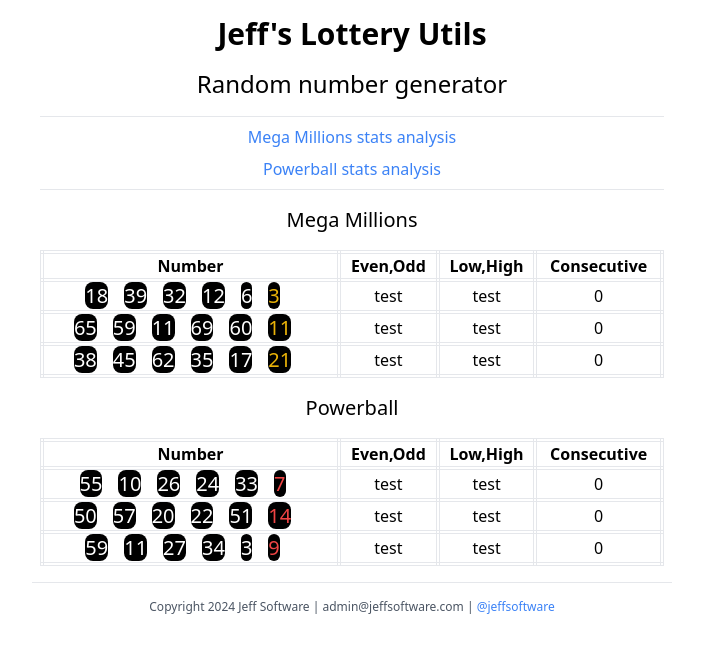
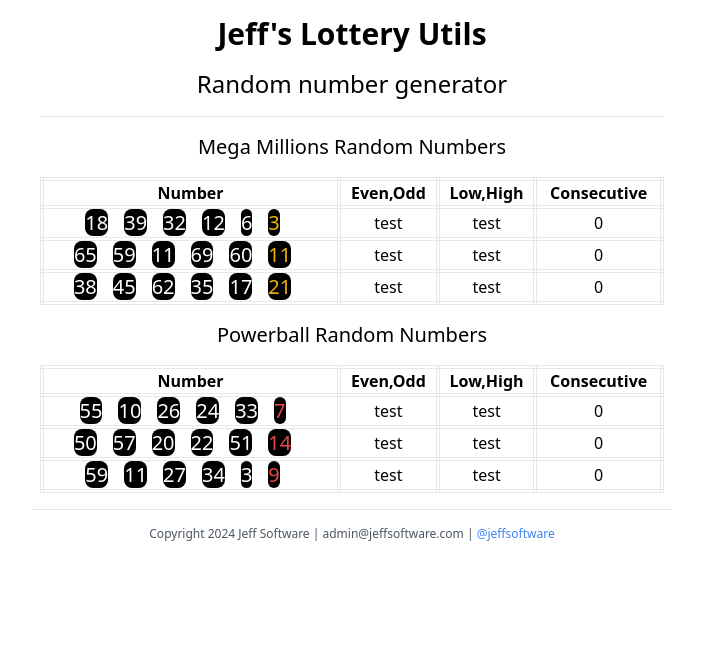
Before and after one commit to jbaranski/jeffs-lottery-utils, an Angular app in the folder client/: page /rng in a window 1280 px wide. Before the commit this address led to /. Shown: the top 652 px of the page, without its empty margins (288-991 px from the left). Built offline with nearby package versions, Linux system fonts and the light colour scheme.

Commit message:
improve client

```diff
--- a/client/src/app/app.routes.ts
+++ b/client/src/app/app.routes.ts
@@ -2,11 +2,16 @@ import { Routes } from '@angular/router';
 import { LandingPageComponent } from './landing-page/landing-page.component';
 import { MegamillionsStatsComponent } from './megamillions-stats/megamillions-stats.component';
 import { PowerballStatsComponent } from './powerball-stats/powerball-stats.component';
+import { RngComponent } from './rng/rng.component';
 
 export const routes: Routes = [
   {
     path: '',
     component: LandingPageComponent
+  },
+  {
+    path: 'rng',
+    component: RngComponent
   },
   {
     path: 'megamillions-stats',
--- a/client/src/app/landing-page/landing-page.component.html
+++ b/client/src/app/landing-page/landing-page.component.html
@@ -1,83 +1,13 @@
 <router-outlet />
 <div class="p-2">
-  <h3 class="text-2xl mb-4 text-center">Random number generator</h3>
-  <!-- <p class="text-center mb-4 text-gray-500">
-    Last updated: <span class="italic">{{ updatedDate }}</span>
-  </p> -->
-  <hr class="mt-4" />
-  <p class="mt-2 mt-2 text-center">
-    <a class="text-blue-500" routerLink="/megamillions-stats" routerLinkActive="true">Mega Millions stats analysis</a>
+  <hr class="mt-2" />
+  <p class="mt-4 text-center">
+    <a class="text-blue-500" routerLink="/megamillions-stats" routerLinkActive="true" target="_blank">Mega Millions stats analysis</a>
   </p>
   <p class="mt-2 mb-2 text-center">
-    <a class="text-blue-500" routerLink="/powerball-stats" routerLinkActive="true">Powerball stats analysis</a>
+    <a class="text-blue-500" routerLink="/powerball-stats" routerLinkActive="true" target="_blank">Powerball stats analysis</a>
   </p>
-  <!-- <hr />
-  <div class="mt-2 mb-2 text-center" >
-    <input type="checkbox" id="allowEvenOdd" name="allowEvenOdd" />
-    <label  class="ml-1 mr-4" for="allowEvenOdd">Allow all even/odd</label>
-    <input type="checkbox" id="allowLowHigh" name="allowLowHigh" />
-    <label class="ml-1 mr-4" for="allowLowHigh">Allow all low/high</label>
-    <input type="checkbox" id="allowConsecutives" name="allowConsecutives" />
-    <label class="ml-1 mr-4" for="allowConsecutives">Allow consecutives</label>
-  </div> -->
-  <hr />
-  <h3 class="text-xl mt-4 mb-4 text-center">Mega Millions</h3>
-  <div class="text-center">
-    <table class="w-full mt-4 border-double border-4">
-      <thead>
-        <tr class="border-double border-4">
-          <th class="border-double border-4 px-0 py-0">Number</th>
-          <th class="border-double border-4 px-0 py-0">Even,Odd</th>
-          <th class="border-double border-4 px-0 py-0">Low,High</th>
-          <th class="border-double border-4 px-0 py-0">Consecutive</th>
-        </tr>
-      </thead>
-      <tbody>
-        @for (megamillion of megamillions; track megamillion; let i = $index) {
-          <tr class="border-double border-4 text-center">
-            <td class="px-0 py-0 border-double border-4">
-              @for (num of megamillion; track num) {
-                  <span class="mr-4 text-xl bg-black text-white border-double rounded-lg">{{num}}</span>
-              }
-              <span class="mr-4 text-xl bg-black text-yellow-500 border-double rounded-lg">{{megaplier[i]}}</span>
-            </td>
-            <td class="px-0 py-0 border-double border-4">
-              test
-            </td>
-            <td class="px-0 py-0 border-double border-4">test</td>
-            <td class="px-0 py-0 border-double border-4">0</td>
-        }
-      </tbody>
-    </table>
-  </div>
-  <h3 class="text-xl mt-4 mb-4 text-center">Powerball</h3>
-  <div class="text-center">
-    <table class="w-full mt-4 border-double border-4">
-      <thead>
-        <tr class="border-double border-4">
-          <th class="border-double border-4 px-0 py-0">Number</th>
-          <th class="border-double border-4 px-0 py-0">Even,Odd</th>
-          <th class="border-double border-4 px-0 py-0">Low,High</th>
-          <th class="border-double border-4 px-0 py-0">Consecutive</th>
-        </tr>
-      </thead>
-      <tbody>
-        @for (powerball of powerballs; track powerball; let i = $index) {
-          <tr class="border-double border-4 text-center">
-            <td class="px-0 py-0 border-double border-4">
-              @for (num of powerball; track num) {
-                  <span class="mr-4 text-xl bg-black text-white border-double rounded-lg">{{num}}</span>
-              }
-              <span class="mr-4 text-xl bg-black text-red-500 border-double rounded-lg">{{powerup[i]}}</span>
-            </td>
-            <td class="px-0 py-0 border-double border-4">
-              test
-            </td>
-            <td class="px-0 py-0 border-double border-4">test</td>
-            <td class="px-0 py-0 border-double border-4">0</td>
-          </tr>
-        }
-      </tbody>
-    </table>
-  </div>
+  <p class="mt-2 text-center">
+    <a class="text-blue-500" routerLink="/rng" routerLinkActive="true" target="_blank">Random number generator (Mega Millions and Powerball)</a>
+  </p>
 </div>
--- a/client/src/app/landing-page/landing-page.component.ts
+++ b/client/src/app/landing-page/landing-page.component.ts
@@ -1,8 +1,5 @@
 import { Component } from '@angular/core';
 import { RouterLink, RouterLinkActive, RouterOutlet } from '@angular/router';
-
-// Mega Millions 1-70 white balls, 1-25 Mega Ball
-// Powerball 1-69 white balls, 1-26 Powerball
 
 @Component({
   selector: 'app-landing-page',
@@ -10,51 +7,4 @@ import { RouterLink, RouterLinkActive, RouterOutlet } from '@angular/router';
   templateUrl: './landing-page.component.html',
   styleUrl: './landing-page.component.css'
 })
-export class LandingPageComponent {
-  NUMS: number = 3;
-  megamillions: number[][] = [];
-  megaplier: number[] = [];
-  powerballs: number[][] = [];
-  powerup: number[] = [];
-
-  ngOnInit(): void {
-    // TODO: add options to generate optimal numbers
-    this.whiteBall(this.megamillions, 70, new Set<number>());
-    this.xUpBall(this.megaplier, 25, new Set<number>());
-
-    this.whiteBall(this.powerballs, 69, new Set<number>());
-    this.xUpBall(this.powerup, 26, new Set<number>());
-  }
-
-  whiteBall(target: number[][], max: number, seen: Set<number>) {
-    for (let i = 0; i < this.NUMS; i++) {
-      const nums: number[] = [];
-      for (let j = 0; j < 5; j++) {
-        nums.push(this.uniqueRandomNumber(max, seen));
-      }
-      target.push(nums);
-    }
-  }
-
-  xUpBall(target: number[], max: number, seen: Set<number>) {
-    for (let i = 0; i < this.NUMS; i++) {
-      target.push(this.uniqueRandomNumber(max, seen));
-    }
-  }
-
-  uniqueRandomNumber(max: number, seen: Set<number>): number {
-    let num = this.generateRandomNumber(max);
-    while (seen.has(num)) {
-      num = this.generateRandomNumber(max);
-    }
-    seen.add(num);
-    return num;
-  }
-
-  generateRandomNumber(max: number): number {
-    // Generate a random integer between 1 and x
-    const min = 1;
-    const cryptoRandom = crypto.getRandomValues(new Uint32Array(1))[0];
-    return min + (cryptoRandom % (max - min + 1));
-  }
-}
+export class LandingPageComponent {}
--- /dev/null
+++ b/client/src/app/rng/rng.component.html
@@ -0,0 +1,63 @@
+<div class="p-2">
+    <h3 class="text-2xl mb-4 text-center">Random number generator</h3>
+    <hr />
+    <h3 class="text-xl mt-4 mb-4 text-center">Mega Millions Random Numbers</h3>
+    <div class="text-center">
+      <table class="w-full mt-4 border-double border-4">
+        <thead>
+          <tr class="border-double border-4">
+            <th class="border-double border-4 px-0 py-0">Number</th>
+            <th class="border-double border-4 px-0 py-0">Even,Odd</th>
+            <th class="border-double border-4 px-0 py-0">Low,High</th>
+            <th class="border-double border-4 px-0 py-0">Consecutive</th>
+          </tr>
+        </thead>
+        <tbody>
+          @for (megamillion of megamillions; track megamillion; let i = $index) {
+            <tr class="border-double border-4 text-center">
+              <td class="px-0 py-0 border-double border-4">
+                @for (num of megamillion; track num) {
+                    <span class="mr-4 text-xl bg-black text-white border-double rounded-lg">{{num}}</span>
+                }
+                <span class="mr-4 text-xl bg-black text-yellow-500 border-double rounded-lg">{{megaplier[i]}}</span>
+              </td>
+              <td class="px-0 py-0 border-double border-4">
+                test
+              </td>
+              <td class="px-0 py-0 border-double border-4">test</td>
+              <td class="px-0 py-0 border-double border-4">0</td>
+          }
+        </tbody>
+      </table>
+    </div>
+    <h3 class="text-xl mt-4 mb-4 text-center">Powerball Random Numbers</h3>
+    <div class="text-center">
+      <table class="w-full mt-4 border-double border-4">
+        <thead>
+          <tr class="border-double border-4">
+            <th class="border-double border-4 px-0 py-0">Number</th>
+            <th class="border-double border-4 px-0 py-0">Even,Odd</th>
+            <th class="border-double border-4 px-0 py-0">Low,High</th>
+            <th class="border-double border-4 px-0 py-0">Consecutive</th>
+          </tr>
+        </thead>
+        <tbody>
+          @for (powerball of powerballs; track powerball; let i = $index) {
+            <tr class="border-double border-4 text-center">
+              <td class="px-0 py-0 border-double border-4">
+                @for (num of powerball; track num) {
+                    <span class="mr-4 text-xl bg-black text-white border-double rounded-lg">{{num}}</span>
+                }
+                <span class="mr-4 text-xl bg-black text-red-500 border-double rounded-lg">{{powerup[i]}}</span>
+              </td>
+              <td class="px-0 py-0 border-double border-4">
+                test
+              </td>
+              <td class="px-0 py-0 border-double border-4">test</td>
+              <td class="px-0 py-0 border-double border-4">0</td>
+            </tr>
+          }
+        </tbody>
+      </table>
+    </div>
+  </div>
--- /dev/null
+++ b/client/src/app/rng/rng.component.ts
@@ -0,0 +1,58 @@
+import { Component } from '@angular/core';
+
+@Component({
+  selector: 'app-rng',
+  imports: [],
+  templateUrl: './rng.component.html',
+  styleUrl: './rng.component.css'
+})
+// Mega Millions 1-70 white balls, 1-25 Mega Ball
+// Powerball 1-69 white balls, 1-26 Powerball
+export class RngComponent {
+  NUMS: number = 3; // Number of random draws to generate
+  megamillions: number[][] = [];
+  megaplier: number[] = [];
+  powerballs: number[][] = [];
+  powerup: number[] = [];
+
+  ngOnInit(): void {
+    // TODO: add options to generate optimal numbers
+    this.whiteBall(this.megamillions, 70, new Set<number>());
+    this.xUpBall(this.megaplier, 25, new Set<number>());
+
+    this.whiteBall(this.powerballs, 69, new Set<number>());
+    this.xUpBall(this.powerup, 26, new Set<number>());
+  }
+
+  whiteBall(target: number[][], max: number, seen: Set<number>) {
+    for (let i = 0; i < this.NUMS; i++) {
+      const nums: number[] = [];
+      for (let j = 0; j < 5; j++) {
+        nums.push(this.uniqueRandomNumber(max, seen));
+      }
+      target.push(nums);
+    }
+  }
+
+  xUpBall(target: number[], max: number, seen: Set<number>) {
+    for (let i = 0; i < this.NUMS; i++) {
+      target.push(this.uniqueRandomNumber(max, seen));
+    }
+  }
+
+  uniqueRandomNumber(max: number, seen: Set<number>): number {
+    let num = this.generateRandomNumber(max);
+    while (seen.has(num)) {
+      num = this.generateRandomNumber(max);
+    }
+    seen.add(num);
+    return num;
+  }
+
+  generateRandomNumber(max: number): number {
+    // Generate a random integer between 1 and x
+    const min = 1;
+    const cryptoRandom = crypto.getRandomValues(new Uint32Array(1))[0];
+    return min + (cryptoRandom % (max - min + 1));
+  }
+}
```
Also changed, not shown: client/src/app/rng/rng.component.css (added), 2 other files (tests, documents, lock files or other folders).
